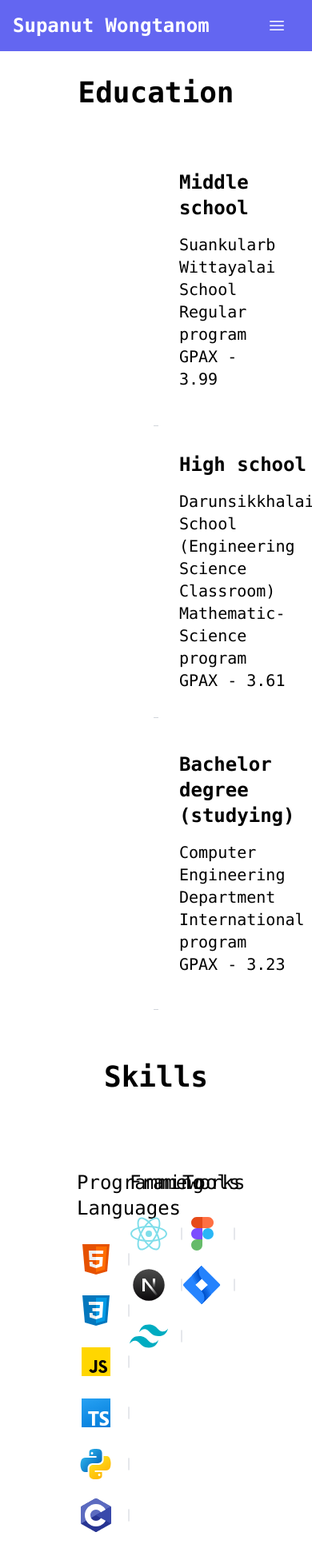
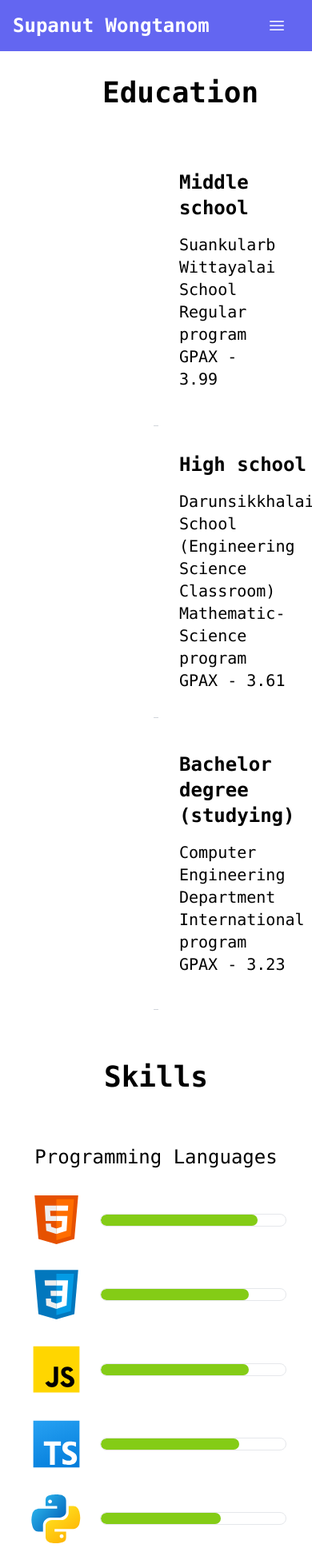
Before and after one commit to tong788/My-website, a React (Vite) app: page /profile in a window 390 px wide. Shown: the top 1956 px of the page at 80% size. Built offline with nearby package versions, Linux system fonts and the light colour scheme.

Commit message:
skills component responsive

```diff
--- a/src/components/Education.jsx
+++ b/src/components/Education.jsx
@@ -6,9 +6,9 @@ const Education = () => {
 
   return (
     <div className="font-mono mx-32">
-      <div className="flex text-4xl font-bold justify-center m-8">
+      <p className="text-center text-4xl font-bold my-8">
         Education
-      </div>
+      </p>
       <div className="mx-16">
         <div className="flex justify-between items-center">
           <div className="m-8 text-2xl font-semibold">
--- a/src/components/Skills.jsx
+++ b/src/components/Skills.jsx
@@ -28,7 +28,7 @@ const Skills = () => {
         }
       },
       {
-        threshold: 0.5, // Trigger when 50% of the component is visible
+        threshold: 0.2, // Trigger when 50% of the component is visible
       }
     );
 
@@ -46,8 +46,8 @@ const Skills = () => {
 
   return (
     <div ref={skillsRef} className="font-mono mt-16">
-      <div className="flex justify-center text-4xl font-bold mb-16">Skills</div>
-      <div className="grid grid-cols-3 m-24 justify-center ">
+      <div className="text-center text-4xl font-bold mb-16">Skills</div>
+      <div className="md:grid md:grid-cols-3 md:m-24 mx-8 justify-center ">
         <div>
           <p className="text-2xl mb-6 text-center">Programming Languages</p>
           <div className="flex items-center justify-center mb-4">
```
